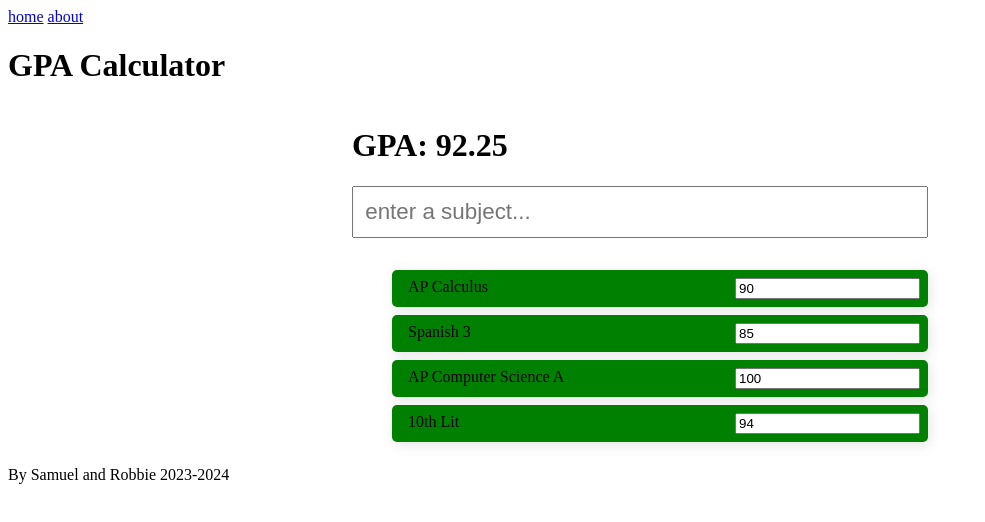
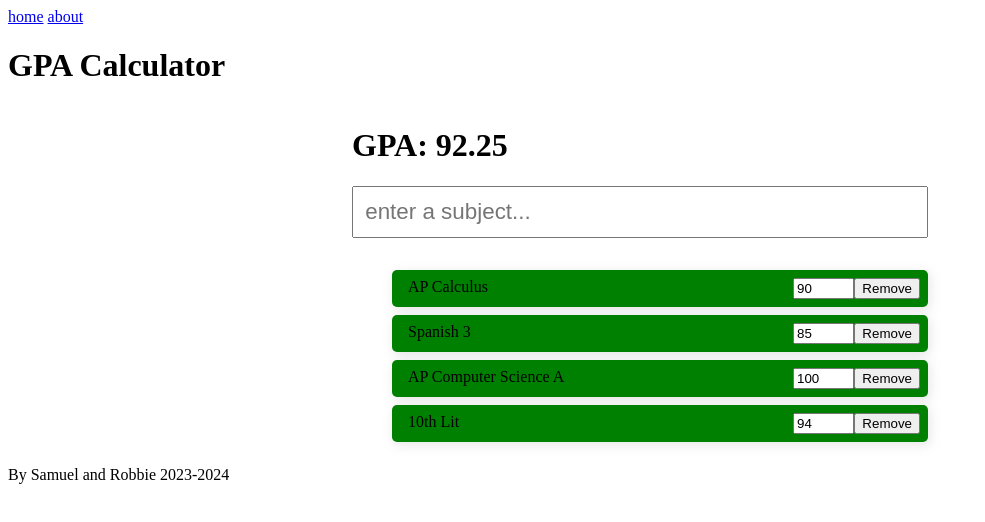
Before and after one commit to dosu0/gpa-calculator, a SvelteKit app: page / in a window 1280 px wide. Shown: the top 522 px of the page, without its empty margins (0-985 px from the left). Built offline with nearby package versions, Linux system fonts and the light colour scheme.

Commit message:
Add a remove button

```diff
--- a/package.json
+++ b/package.json
@@ -1,6 +1,7 @@
 {
   "name": "gpa-calculator",
   "version": "0.0.1",
+      "type": "module",
   "private": true,
   "scripts": {
     "dev": "vite dev",
@@ -29,6 +30,5 @@
     "tslib": "^2.4.1",
     "typescript": "^5.0.0",
     "vite": "^5.0.3"
-    },
-    "type": "module"
   }
+}
--- a/src/routes/+page.svelte
+++ b/src/routes/+page.svelte
@@ -11,12 +11,12 @@
     ]);
 
     let gpa = derived(subjects, ($subjects) => {
-        let total_grade = 0;
+        let totalGrade = 0;
         for (let subject of $subjects) {
-            total_grade += subject.grade;
+            totalGrade += subject.grade;
         }
 
-        return total_grade / $subjects.length;
+        return totalGrade / $subjects.length;
     });
 
     function handleKeydown(event: KeyboardEvent) {
@@ -26,7 +26,7 @@
         // if the user didn't enter anything, don't add a new subject
         if (!textBox.value) return;
 
-        subjects.add(textBox.value, 90);
+        subjects.add(textBox.value, 90); // default grade in 90
         // clear the textbox
         textBox.value = "";
     }
@@ -34,7 +34,8 @@
 
 <div class="board">
     <h1>GPA: {$gpa}</h1>
-    <input placeholder="enter a subject..." type="text" on:keydown={handleKeydown} />
+    <input placeholder="enter a subject..." type="text"
+        on:keydown={handleKeydown} />
 
     <SubjectList {subjects} />
 </div>
@@ -43,6 +44,7 @@
     .board {
         display: grid;
         max-width: 36em;
+        align-items: center;
         margin: 0 auto;
     }
 
--- a/src/routes/SubjectList.svelte
+++ b/src/routes/SubjectList.svelte
@@ -6,11 +6,12 @@
 </script>
 
 <ul>
-    {#each $subjects as subject}
+    {#each $subjects as subject (subject.name)}
         <li transition:fly={{ y: 200, duration: 500 }}>
             <label>
                 <span>{subject.name}</span>
                 <input type="number" min={"0"} bind:value={subject.grade} />
+                <button on:click={() => subjects.remove(subject)}>Remove</button>
             </label>
         </li>
     {/each}
@@ -23,11 +24,18 @@
         display: flex;
     }
 
+    input {
+        max-width: 4em;
+    }
+
     span {
         flex: 1;
     }
+    ul {
+        align-items: center;
 
-    ul li {
+    }
+    li {
         position: relative;
         display: flex;
         align-items: center;
```
Also changed, not shown: 1 other file (tests, documents, lock files or other folders). Lines whose indentation alone changed are shown as unchanged.
